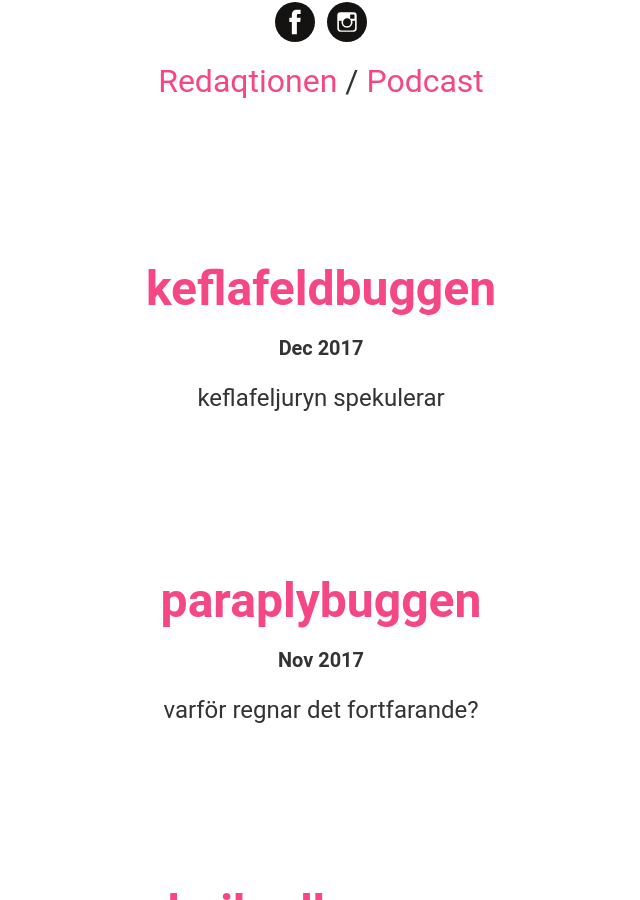
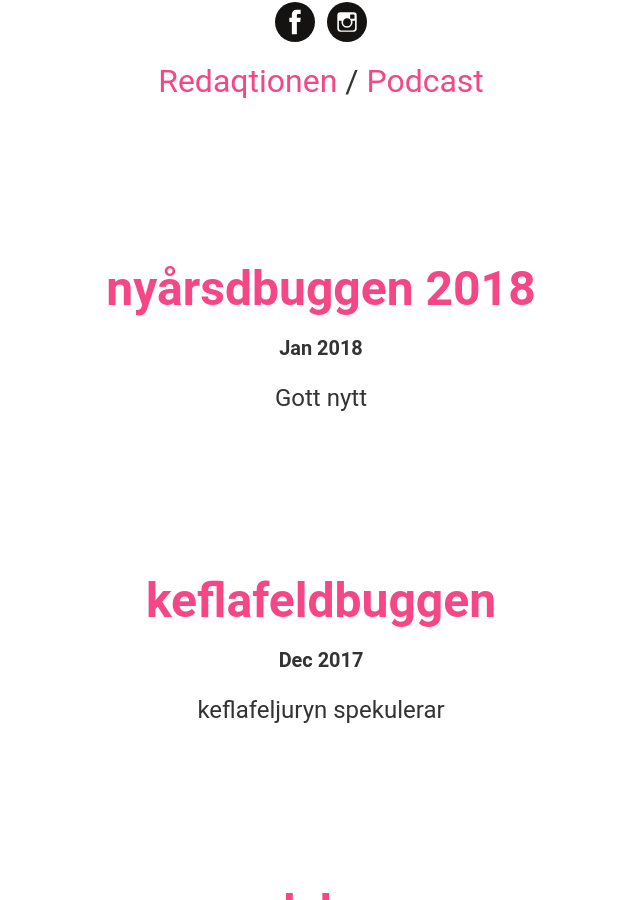
Before and after one commit to datasektionen/dbuggen, a Jekyll site: the page built from index.html, in a window 1280 px wide and 900 px high, scrolled down 569 px. Shown: the whole window, without its empty margins (319-959 px from the left). Built offline with Jekyll 4.4.1, drawn with Linux system fonts in a browser that asks for light colours.

Commit message:
Yaml for nyårsdbuggen

```diff
--- a/_data/issues.yaml
+++ b/_data/issues.yaml
@@ -87,3 +87,7 @@
   name: keflafeldbuggen
   description: keflafeljuryn spekulerar
   date: "Dec 2017"
+- number: 23
+  name: nyårsdbuggen 2018
+  description: Gott nytt
+  date: "Jan 2018"
```
